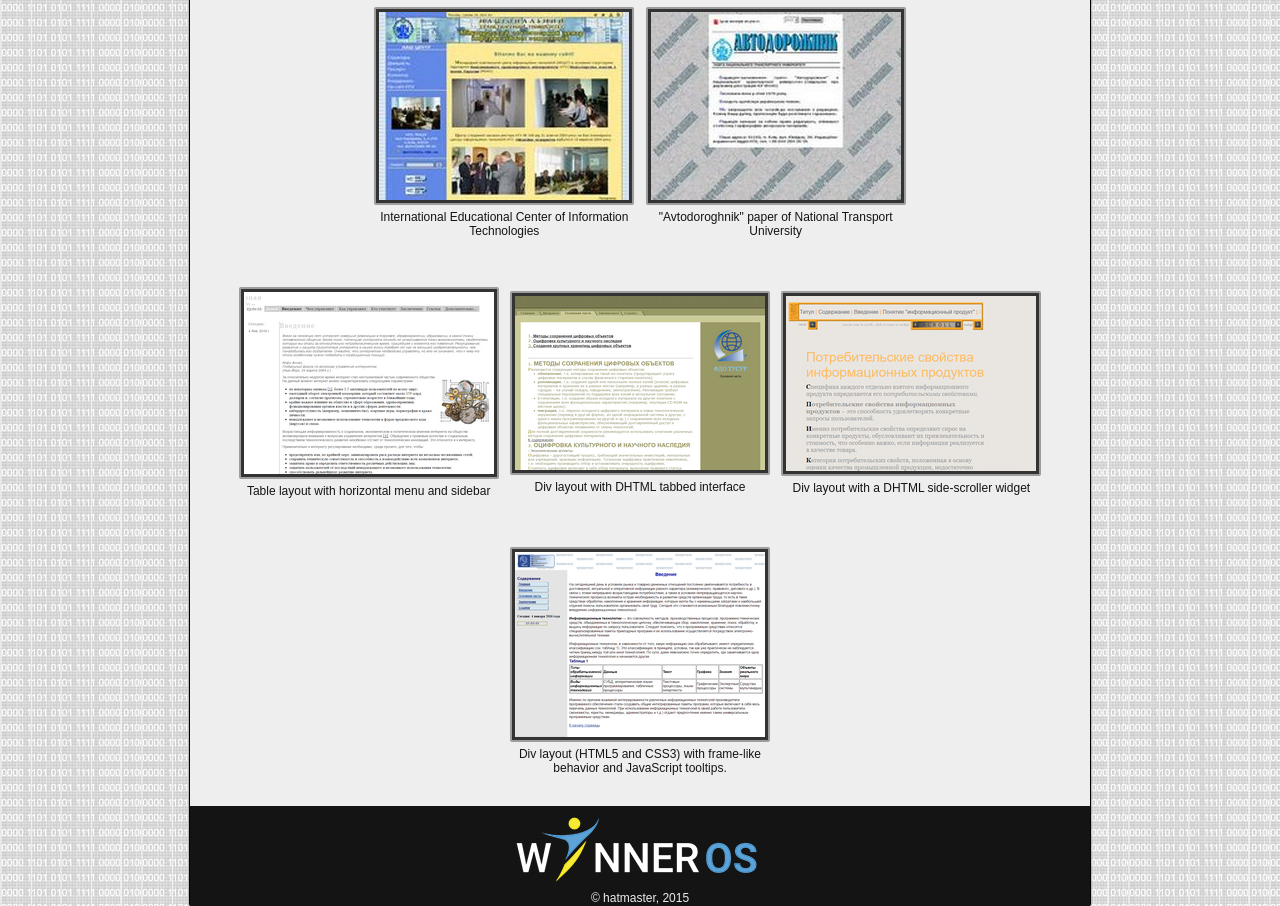
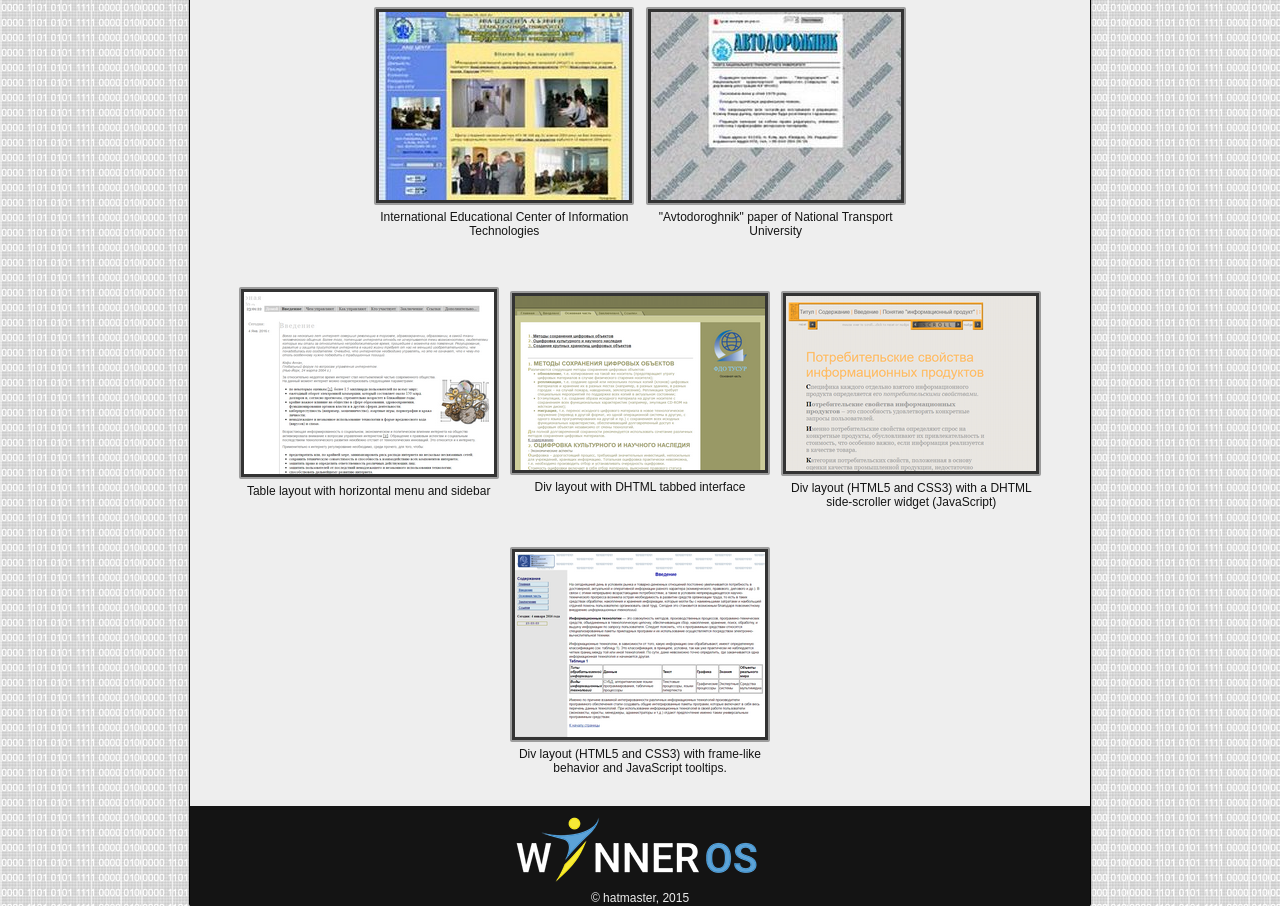
Before and after one commit to vshap/vshap.github.io, a plain HTML site: page index.html in a window 1280 px wide. Shown: the part 1168-2074 px from the top of the page. Drawn offline with Linux system fonts and the light colour scheme.

Commit message:
global update

```diff
--- a/index.html
+++ b/index.html
@@ -140,7 +140,7 @@
 	 				 <div class="border">
 	 					 <img src="img/task3.png" alt="small">
 	 				 </div>
-	 				 <figcaption>Div layout with a DHTML side-scroller widget</figcaption>
+	 				 <figcaption>Div layout (HTML5 and CSS3) with a DHTML side-scroller widget (JavaScript)</figcaption>
 	 			 </a>
 	 		 </figure>
 				<figure class="outer">
```
